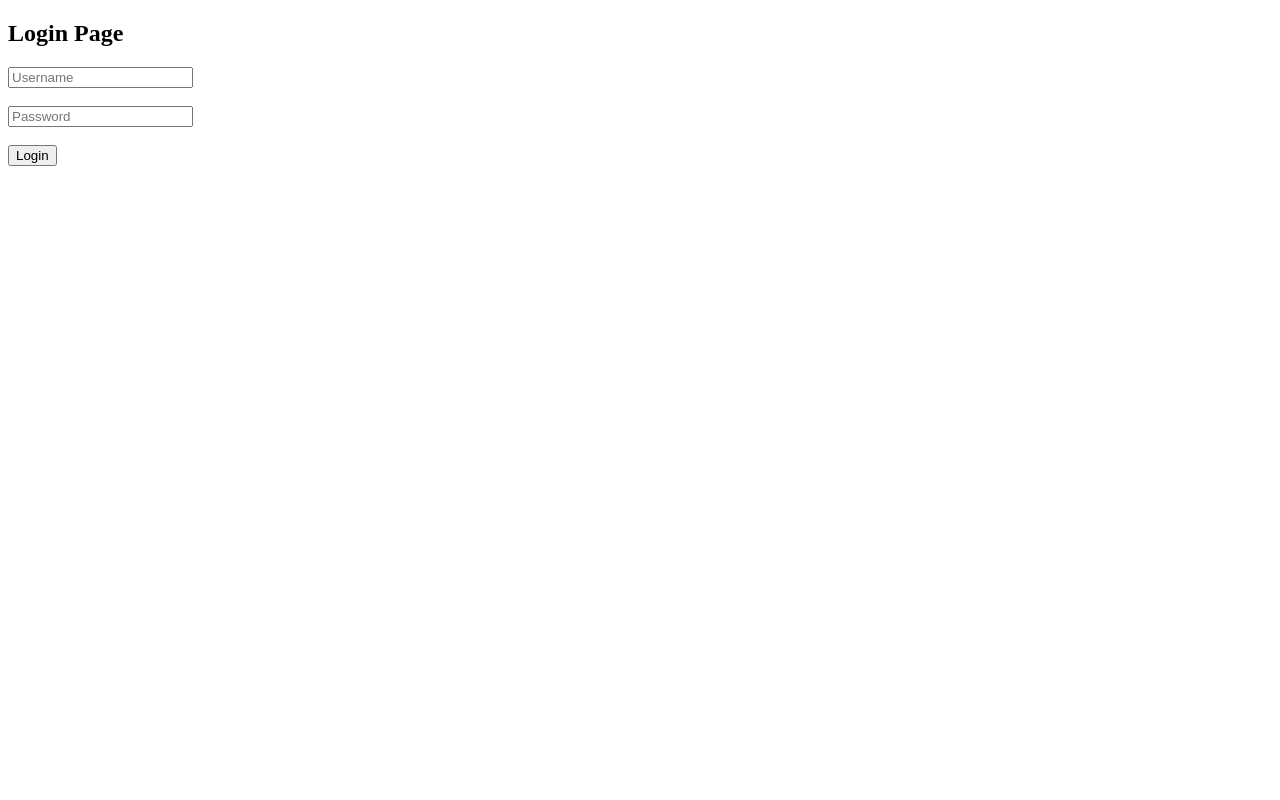
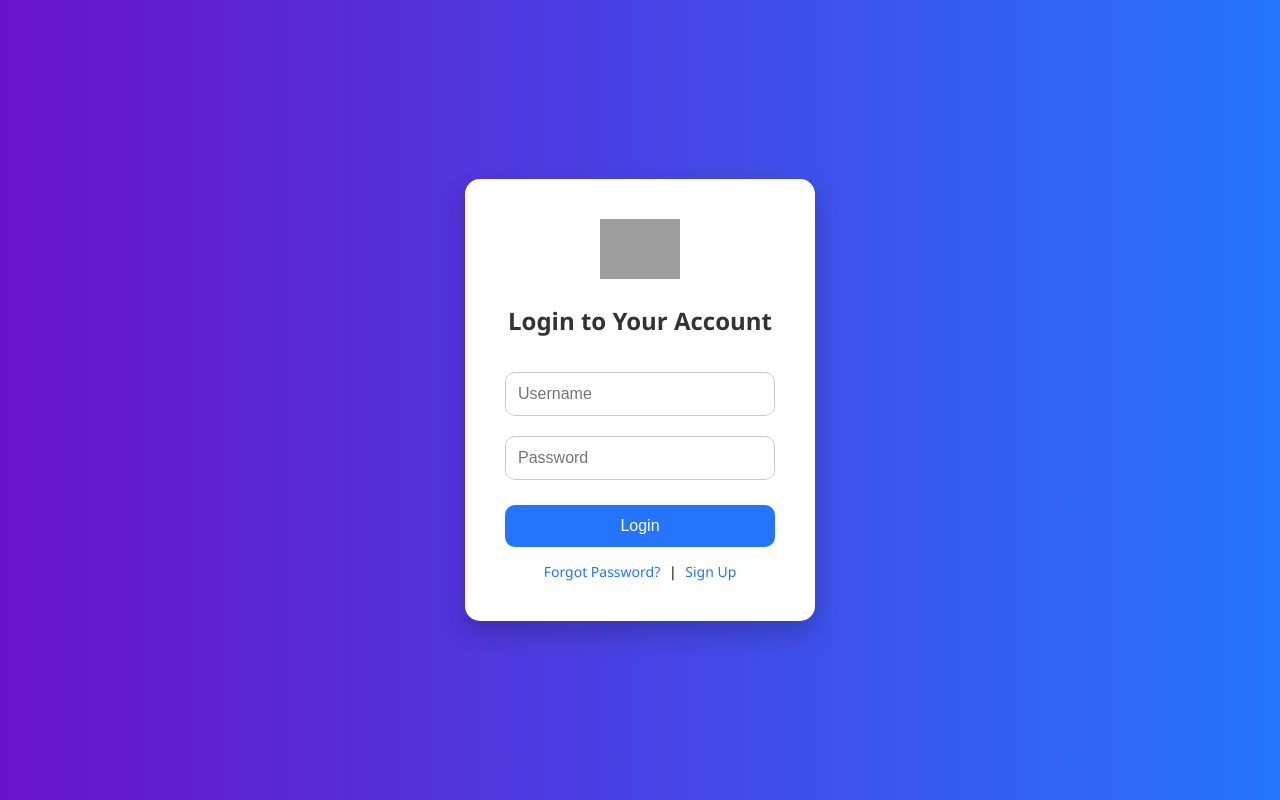
Before and after one commit to Revathi-2006/gwing-intership, a plain HTML site: page login.html in a window 1280 px wide. Drawn offline with Linux system fonts and the light colour scheme; grey boxes are pictures that could not be loaded.

Commit message:
Update login.html

```diff
--- a/login.html
+++ b/login.html
@@ -1,15 +1,106 @@
-<!-- login.html -->
 <!DOCTYPE html>
-<html>
+<html lang="en">
 <head>
+  <meta charset="UTF-8" />
+  <meta name="viewport" content="width=device-width, initial-scale=1.0"/>
   <title>Login</title>
+  <style>
+    * {
+      box-sizing: border-box;
+      margin: 0;
+      padding: 0;
+    }
+
+    body {
+      font-family: 'Segoe UI', Tahoma, Geneva, Verdana, sans-serif;
+      background: linear-gradient(to right, #6a11cb, #2575fc);
+      height: 100vh;
+      display: flex;
+      justify-content: center;
+      align-items: center;
+    }
+
+    .login-box {
+      background: #fff;
+      padding: 40px;
+      border-radius: 15px;
+      box-shadow: 0 12px 24px rgba(0, 0, 0, 0.2);
+      width: 350px;
+      text-align: center;
+    }
+
+    .login-box img {
+      width: 80px;
+      margin-bottom: 20px;
+    }
+
+    .login-box h2 {
+      margin-bottom: 25px;
+      color: #333;
+    }
+
+    .login-box input {
+      width: 100%;
+      padding: 12px;
+      margin: 10px 0;
+      border: 1px solid #ccc;
+      border-radius: 10px;
+      font-size: 16px;
+    }
+
+    .login-box button {
+      width: 100%;
+      padding: 12px;
+      margin-top: 15px;
+      background: #2575fc;
+      color: #fff;
+      border: none;
+      border-radius: 10px;
+      font-size: 16px;
+      cursor: pointer;
+      transition: 0.3s;
+    }
+
+    .login-box button:hover {
+      background: #1a5edc;
+    }
+
+    .login-box .links {
+      margin-top: 15px;
+      font-size: 14px;
+    }
+
+    .login-box .links a {
+      color: #2575fc;
+      text-decoration: none;
+      margin: 0 5px;
+    }
+
+    .login-box .links a:hover {
+      text-decoration: underline;
+    }
+
+    @media screen and (max-width: 400px) {
+      .login-box {
+        width: 90%;
+        padding: 25px;
+      }
+    }
+  </style>
 </head>
 <body>
-  <h2>Login Page</h2>
-  <form>
-    <input type="text" placeholder="Username" required><br><br>
-    <input type="password" placeholder="Password" required><br><br>
-    <button type="submit">Login</button>
-  </form>
+  <div class="login-box">
+    <img src="https://cdn-icons-png.flaticon.com/512/5087/5087579.png" alt="User Icon">
+    <h2>Login to Your Account</h2>
+    <form>
+      <input type="text" placeholder="Username" required>
+      <input type="password" placeholder="Password" required>
+      <button type="submit">Login</button>
+    </form>
+    <div class="links">
+      <a href="#">Forgot Password?</a> |
+      <a href="#">Sign Up</a>
+    </div>
+  </div>
 </body>
 </html>
```
